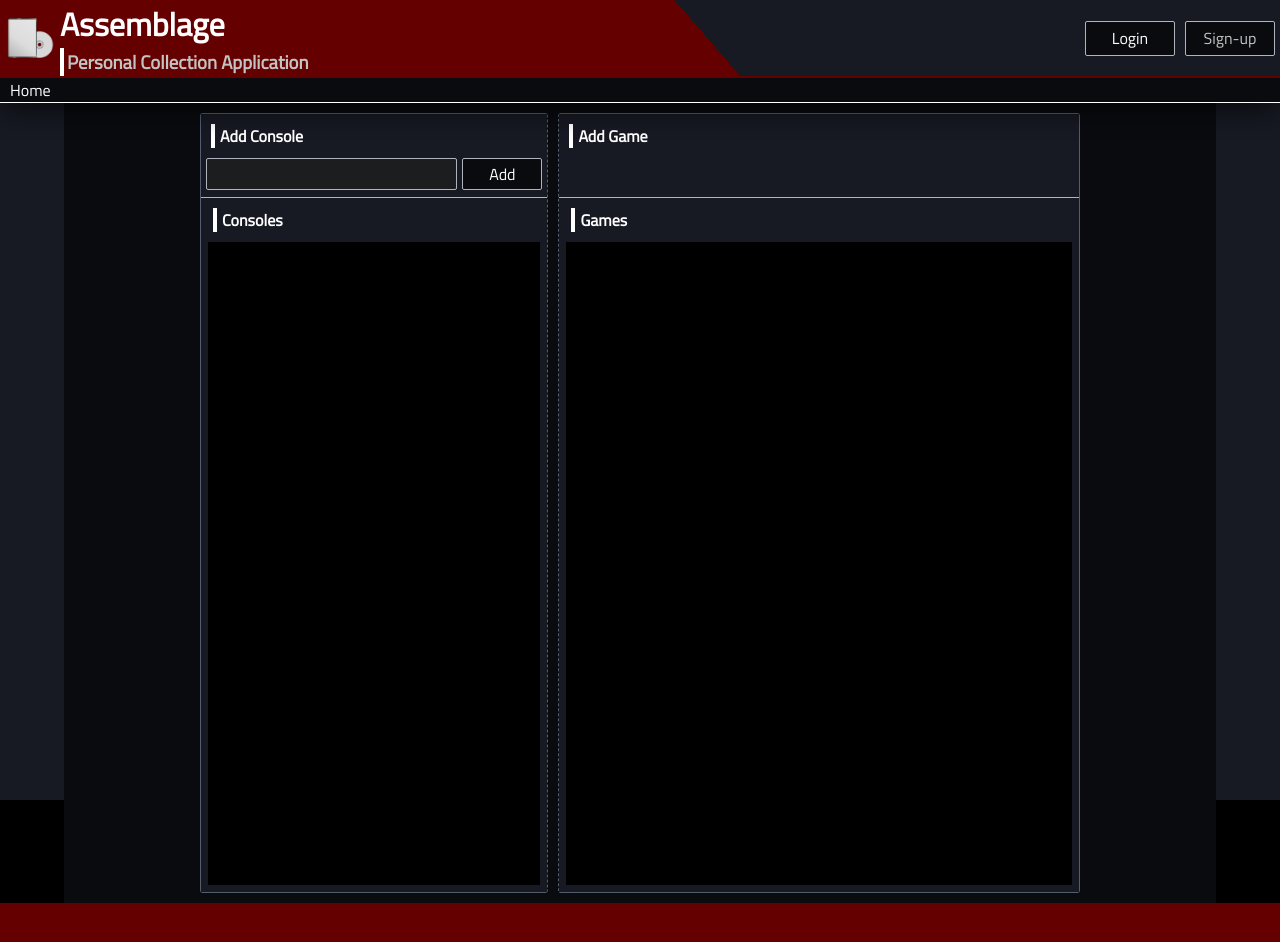
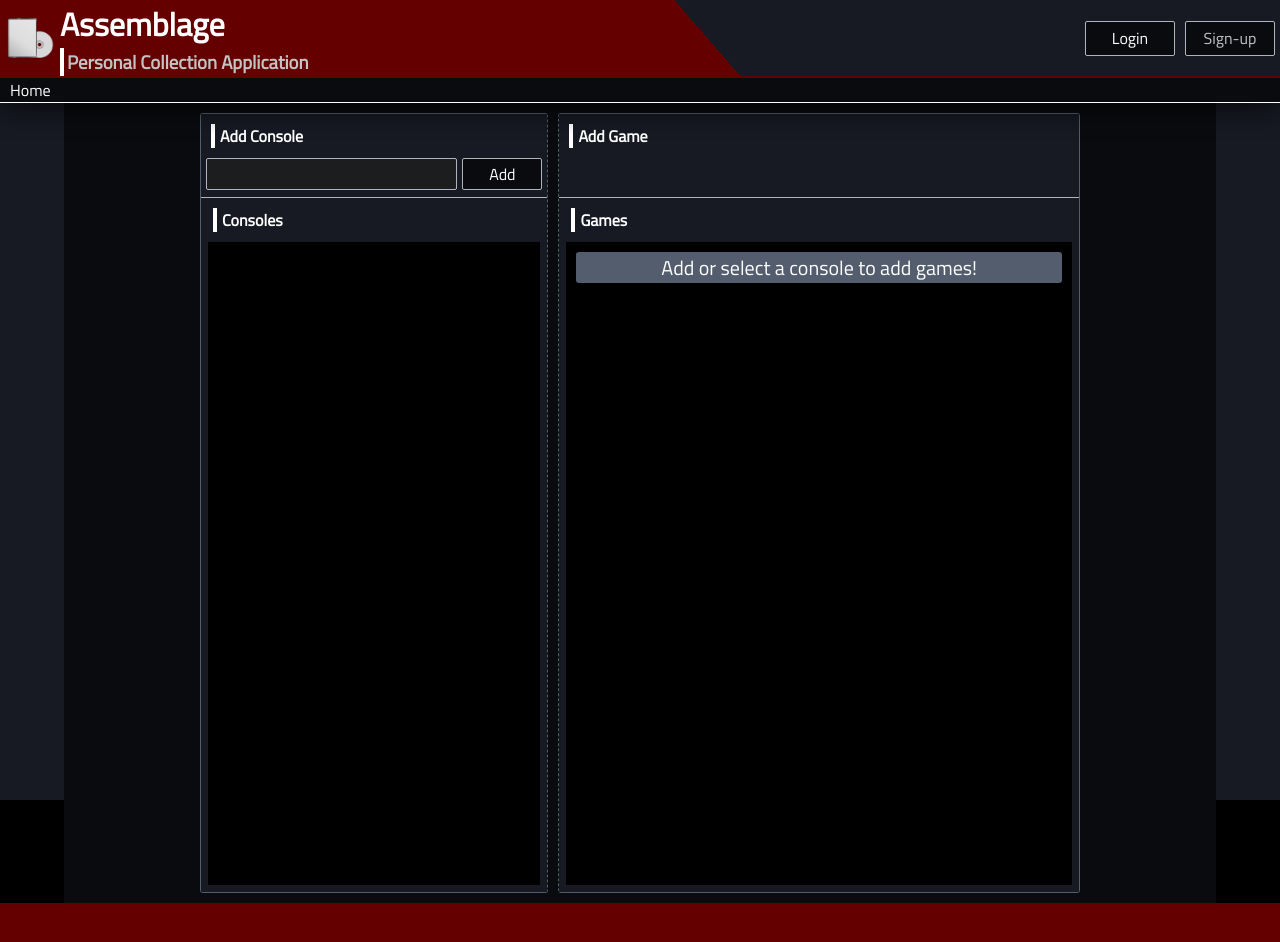
Before and after one commit to Wedbeveloper/assemblage, a Vue app: page /manage in a window 1280 px wide. Built offline with nearby package versions, Linux system fonts and the light colour scheme.

Commit message:
modified:   public/favicon.ico 	modified:   public/index.html 	modified:   src/components/content/ConsoleMember.vue 	modified:   src/views/Manage.vue

```diff
--- a/public/index.html
+++ b/public/index.html
@@ -26,6 +26,7 @@
   body {
     margin: 0;
     background-color: black;
+    min-height: 100vh;
     height: 100vh;
 
   }
--- a/src/components/content/ConsoleMember.vue
+++ b/src/components/content/ConsoleMember.vue
@@ -2,7 +2,6 @@
     <div @click="$emit('get-selected-console', this.emittedAttributes)" class="list-member-wrapper">
         <div class="logo-wrapper">
             <img class="console-logo" :src="this.consoleLogo"/>
-
         </div>
         <div class="info-wrapper">
             <p class="console-name">{{ consoleName }}</p>
@@ -70,6 +69,7 @@ export default {
     max-width: 100%;
     max-height: 100%;
     filter: drop-shadow(0px 0px .5px #FFFFFF);
+    overflow: hidden;
 }
 .console-name {
     margin: 0;
@@ -99,6 +99,7 @@ export default {
     border-top-right-radius: 50%;
     border-bottom-right-radius: 50%;
     height: 100%;
+    overflow: hidden;
 }
 .info-wrapper {
     display: flex;
--- a/src/views/Manage.vue
+++ b/src/views/Manage.vue
@@ -501,6 +501,14 @@ div::-webkit-scrollbar-thumb {
   margin-right: 5px;
   padding: 2px;
 }
+.no-console-selected-text {
+  color: white;
+  text-align: center;
+  font-size: 20px;
+  background-color: #535d6e;
+  margin: 10px;
+  border-radius: 3px;
+}
 .add-game-text-wrapper div:hover {
     background-color: #640000;
     cursor: pointer;
```
Also changed, not shown: 1 other file (tests, documents, lock files or other folders).
